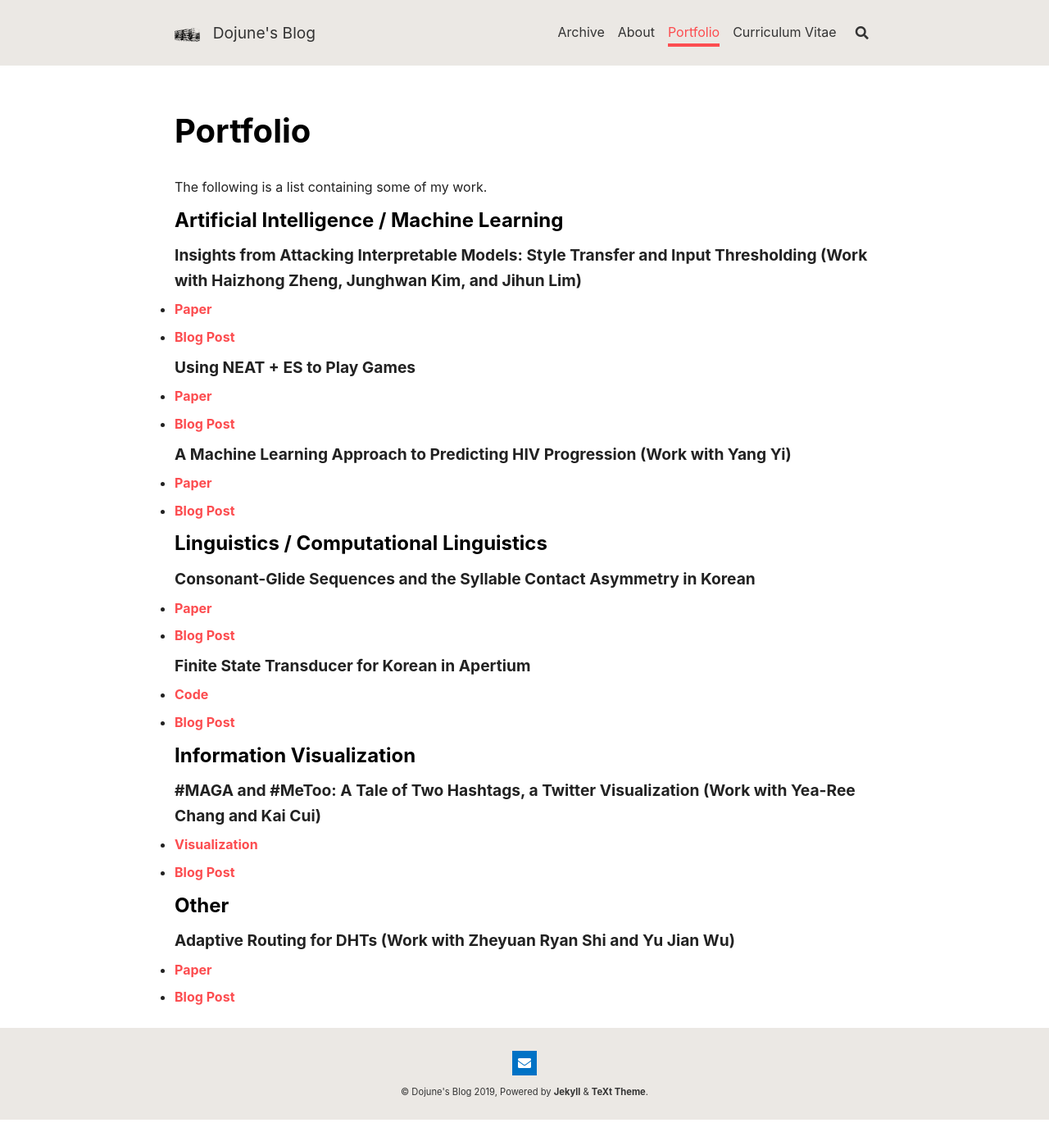
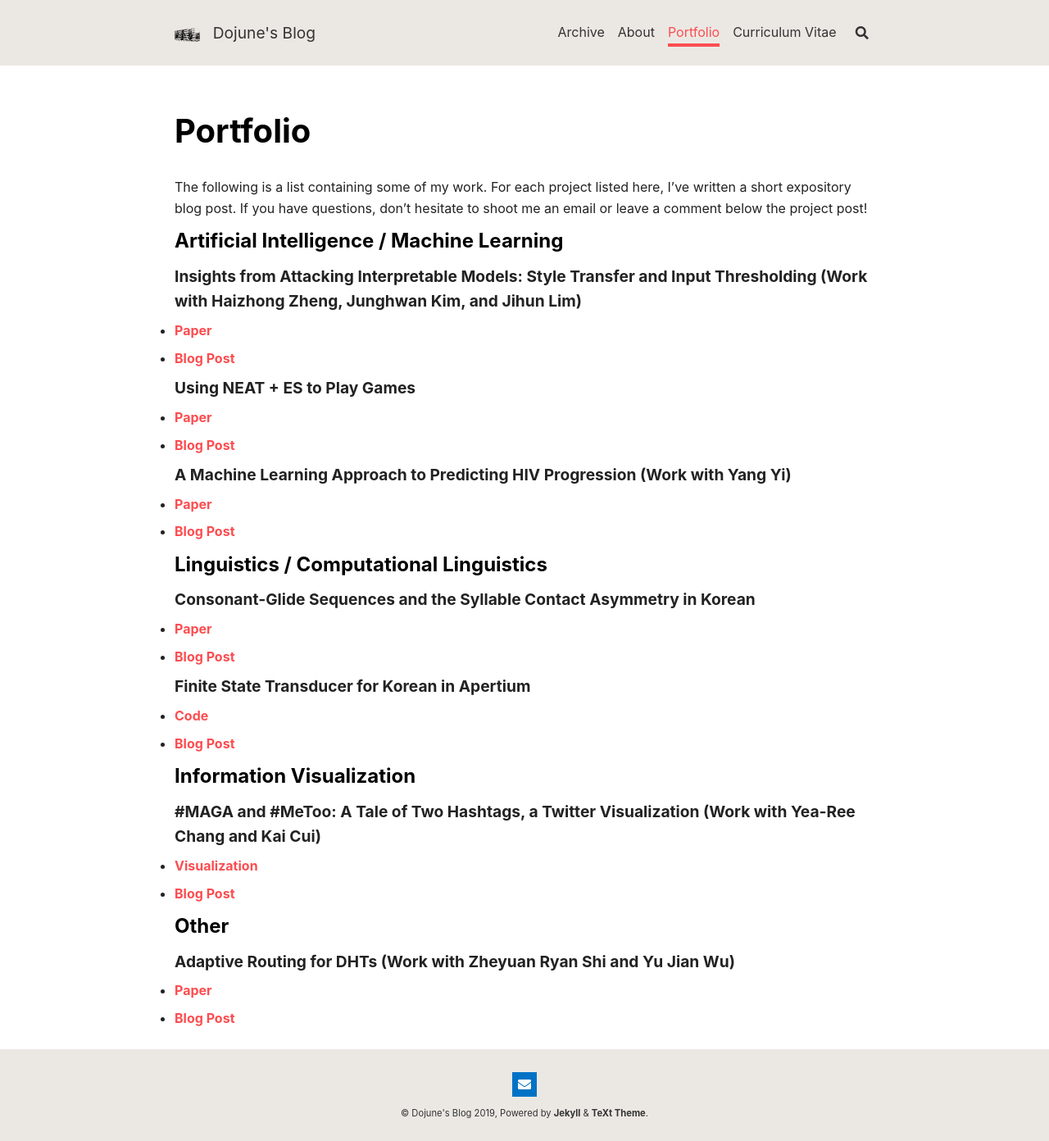
Before and after one commit to mindojune/mindojune.github.io, a Jekyll site: the page built from portfolio.md, in a window 1280 px wide. Shown: the whole page at 82% size. Built offline with Jekyll 4.4.1, drawn with Linux system fonts in a browser that asks for light colours; nearby versions of some CDN libraries; our own code applies the rules of GitHub Pages for plain Markdown files; before the commit the page ends 1366 px from its top, so only the background shows below that.

Commit message:
Update portfolio.md

```diff
--- a/portfolio.md
+++ b/portfolio.md
@@ -3,6 +3,8 @@ title: "Portfolio"
 ---
 
 The following is a list containing some of my work.
+For each project listed here, I've written a short expository blog post.
+If you have questions, don't hesitate to shoot me an email or leave a comment below the project post!
 
 <!---
 # TODO
```
